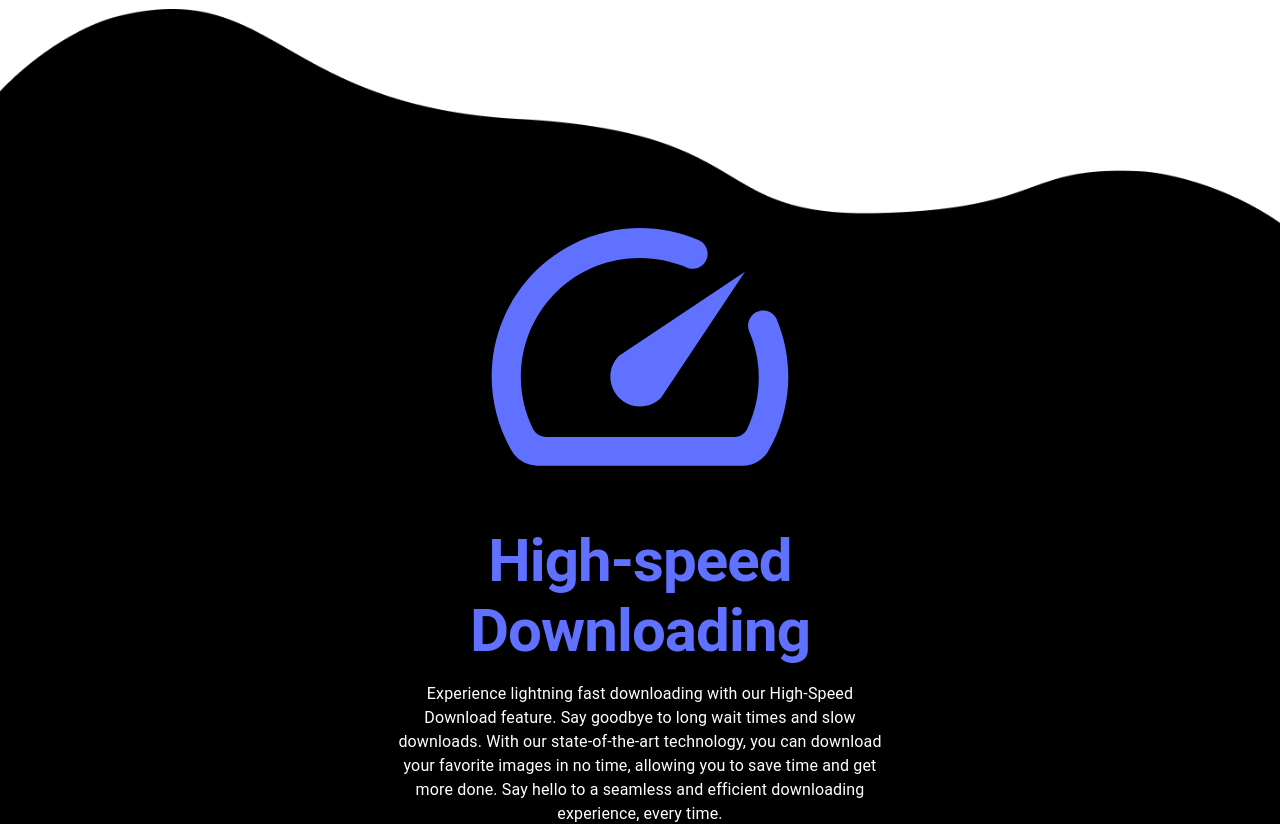
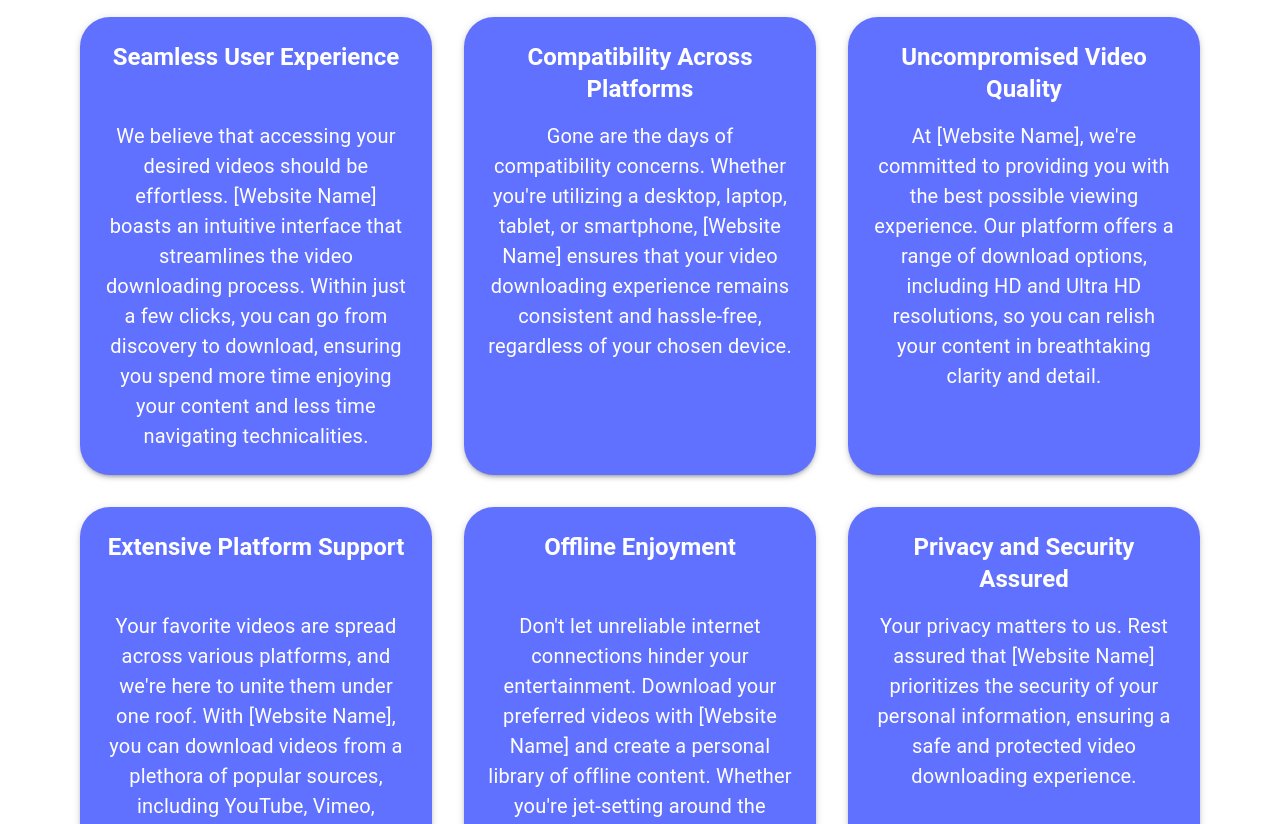
Before and after one commit to mirzaumair5530/downloader-fe, a Next.js app: page / in a window 1280 px wide. Shown: the part 1260-2084 px from the top of the page. Built offline with nearby package versions, Linux system fonts and the light colour scheme.

Commit message:
changed the ui of detail section one.

```diff
--- /dev/null
+++ b/src/components/sub-components/DetailsSectionOne/constants/index.ts
@@ -0,0 +1,34 @@
+import { DetailsCardsType } from "@/interfaces";
+
+export const cardDetails: DetailsCardsType[] = [
+	{
+		title: "Seamless User Experience",
+		description:
+			"We believe that accessing your desired videos should be effortless. [Website Name] boasts an intuitive interface that streamlines the video downloading process. Within just a few clicks, you can go from discovery to download, ensuring you spend more time enjoying your content and less time navigating technicalities.",
+	},
+	{
+		title: "Compatibility Across \n Platforms",
+		description:
+			"Gone are the days of compatibility concerns. Whether you're utilizing a desktop, laptop, tablet, or smartphone, [Website Name] ensures that your video downloading experience remains consistent and hassle-free, regardless of your chosen device.",
+	},
+	{
+		title: "Uncompromised Video \n Quality",
+		description:
+			"At [Website Name], we're committed to providing you with the best possible viewing experience. Our platform offers a range of download options, including HD and Ultra HD resolutions, so you can relish your content in breathtaking clarity and detail.",
+	},
+	{
+		title: "Extensive Platform \n Support",
+		description:
+			"Your favorite videos are spread across various platforms, and we're here to unite them under one roof. With [Website Name], you can download videos from a plethora of popular sources, including YouTube, Vimeo, Dailymotion, and more.",
+	},
+	{
+		title: "Offline \n Enjoyment",
+		description:
+			"Don't let unreliable internet connections hinder your entertainment. Download your preferred videos with [Website Name] and create a personal library of offline content. Whether you're jet-setting around the world or relaxing in the comfort of your home, your entertainment is never out of reach.",
+	},
+	{
+		title: "Privacy and Security \n Assured",
+		description:
+			"Your privacy matters to us. Rest assured that [Website Name] prioritizes the security of your personal information, ensuring a safe and protected video downloading experience.",
+	},
+];
--- a/src/components/sub-components/DetailsSectionOne/index.tsx
+++ b/src/components/sub-components/DetailsSectionOne/index.tsx
@@ -1,8 +1,11 @@
 import { FC } from "react";
 import Typography, { typographyClasses } from "@mui/material/Typography";
 import { styled } from "@mui/material/styles";
+import { Box } from "@mui/material";
+import Grid, { gridClasses } from "@mui/material/Grid";
 import { MainContainer } from "@/components/sub-components";
-import { Box } from "@mui/material";
+import { cardDetails } from "@/components/sub-components/DetailsSectionOne/constants";
+import { DetailsCards } from "@/components/sub-components/DetailsSectionOne/sub-component";
 
 const DetailsSectionOne: FC = () => {
 	return (
@@ -26,6 +29,15 @@ const DetailsSectionOne: FC = () => {
 						collection of cherished memories, or simply want the freedom to watch without buffering,
 						<span className={"highlighted__text"}> [Website Name]</span> is your ultimate solution.
 					</Typography>
+					<Grid container justifyContent={"flex-start"} paddingY={4}>
+						{cardDetails.map((detail, index) => {
+							return (
+								<Grid item xs={12} sm={6} md={4}>
+									<DetailsCards {...detail} />
+								</Grid>
+							);
+						})}
+					</Grid>
 				</Box>
 			</MainContainer>
 		</StyledContainer>
@@ -43,6 +55,10 @@ const StyledContainer = styled(Box)(({ theme }) => {
 				color: theme.palette.primary.main,
 			},
 		},
+
+		[`& .${gridClasses.item}`]: {
+			padding: theme.spacing(2),
+		},
 	};
 });
 export default DetailsSectionOne;
--- /dev/null
+++ b/src/components/sub-components/DetailsSectionOne/sub-component/DetailsCards.tsx
@@ -0,0 +1,49 @@
+import { FC } from "react";
+import { Card } from "@mui/material";
+import Typography, { typographyClasses } from "@mui/material/Typography";
+import CardContent, { cardContentClasses } from "@mui/material/CardContent";
+import { styled } from "@mui/material/styles";
+import { DetailsCardsType } from "@/interfaces";
+
+const DetailsCards: FC<DetailsCardsType> = ({ description, title }) => {
+	return (
+		<StyledCard elevation={3}>
+			<CardContent>
+				<Typography className={"detail__title"} textAlign={"center"} variant={"h5"} fontWeight={"bold"}>
+					{title}
+				</Typography>
+				<Typography className={"details__description"} textAlign={"center"}>
+					{description}
+				</Typography>
+			</CardContent>
+		</StyledCard>
+	);
+};
+
+const StyledCard = styled(Card)(({ theme }) => {
+	return {
+		height: "100%",
+		borderRadius: 30,
+		backgroundColor: theme.palette.primary.main,
+		[`& .${cardContentClasses.root}`]: {
+			display: "flex",
+			flexDirection: "column",
+			alignItems: "center",
+			gap: theme.spacing(2),
+			padding: theme.spacing(3),
+		},
+
+		[`& .${typographyClasses.root}`]: {
+			"&.detail__title": {
+				fontSize: "1.5rem",
+				minHeight: 64,
+			},
+			"&.details__description": {
+				fontSize: "1.25rem",
+			},
+			color: "#FFFFFF",
+			maxWidth: "29ch",
+		},
+	};
+});
+export default DetailsCards;
--- /dev/null
+++ b/src/components/sub-components/DetailsSectionOne/sub-component/index.ts
@@ -0,0 +1 @@
+export { default as DetailsCards } from "./DetailsCards";
--- a/src/interfaces/index.ts
+++ b/src/interfaces/index.ts
@@ -1,3 +1,4 @@
 export type { default as FeatureType } from "./sub-components/feature.interface";
 export type { default as MainContainerType } from "./sub-components/mainContainer.interface";
 export type { default as SvgComponentType } from "./sub-components/svg.interface";
+export type { default as DetailsCardsType } from "./sub-components/detailsCards.interface";
--- /dev/null
+++ b/src/interfaces/sub-components/detailsCards.interface.ts
@@ -0,0 +1,4 @@
+export default interface DetailsCardsType {
+	title: string;
+	description: string;
+}
```
